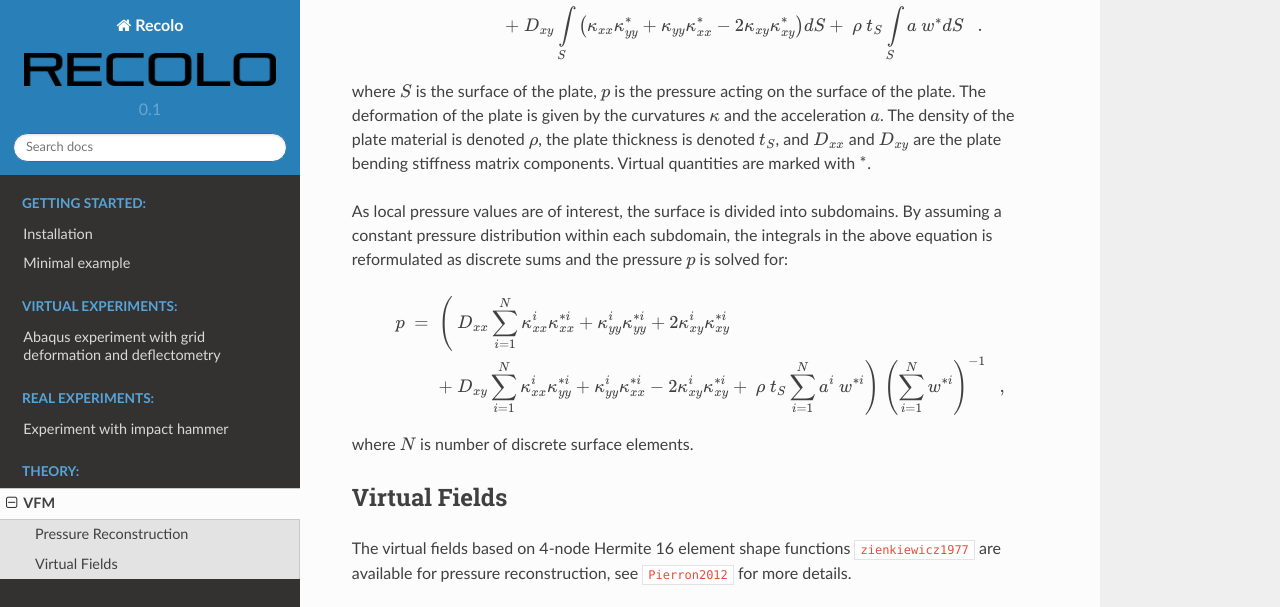
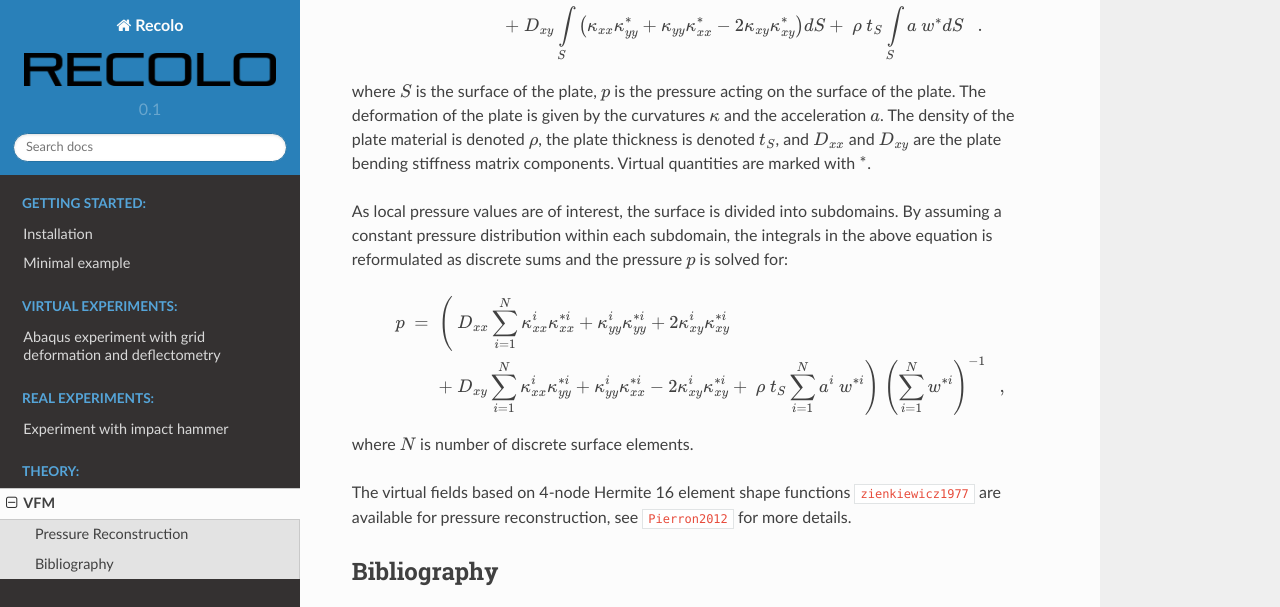
Before and after one commit to PolymerGuy/recolo, a Sphinx documentation site: the page built from docs/VFM.rst, in a window 1280 px wide and 900 px high, scrolled down 686 px, cut to the strip 0-607 px from the top of the window. Built offline with Sphinx 7.4.7 and the Read the Docs theme 2.0.0, drawn with Linux system fonts in a browser that asks for light colours; cross-references to code outside the pages are shown as plain code.

Commit message:
Better formatting

```diff
--- a/docs/VFM.rst
+++ b/docs/VFM.rst
@@ -50,9 +50,10 @@
 
 where :math:`N` is number of discrete surface elements.
 
-Virtual Fields
---------------
 The virtual fields based on 4-node Hermite 16 element shape functions :cite:t:`zienkiewicz1977` are available for pressure reconstruction, see :cite:t:`Pierron2012` for more details.
 
+Bibliography
+------------
+
 .. bibliography::
-   :style: unsrt
+   :style: plain
```
